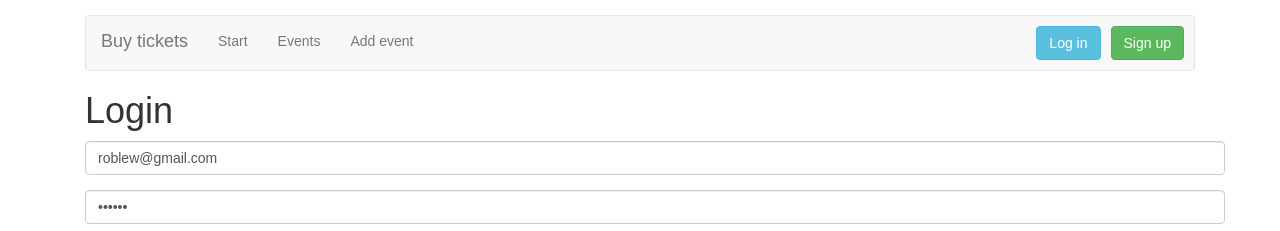
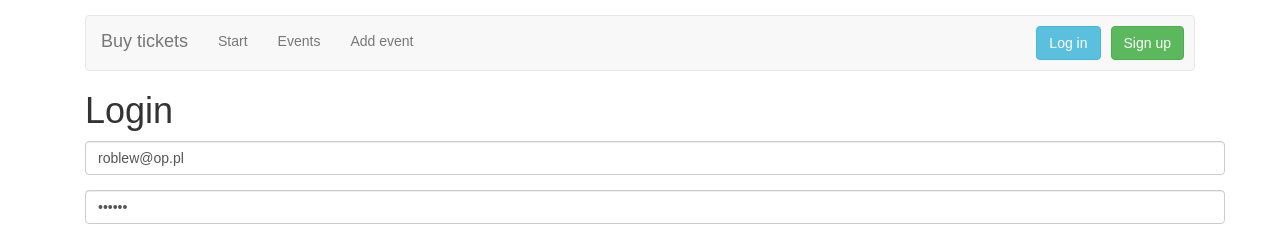
Before and after one commit to kstalega/buy-tickets-fronted, a React (Create React App) app: page /login in a window 1280 px wide. Shown: the top 231 px of the page. Built offline with nearby package versions, Linux system fonts and the light colour scheme.

Commit message:
More addapting changes of API...

```diff
--- a/src/scenes/Login/Login.jsx
+++ b/src/scenes/Login/Login.jsx
@@ -11,8 +11,8 @@ class Login extends React.Component {
   constructor(props) {
     super(props);
     this.state = {
-      login: 'roblew@gmail.com',
-      password: 'HASLO8',
+      login: 'roblew@op.pl',
+      password: 'HASLO1',
       logged: false,
     };
 
@@ -30,6 +30,7 @@ class Login extends React.Component {
   }
 
   successfulLogin(response) {
+    if (response.Success) {
       const idToken = response.Result;
       setIdToken(idToken);
 
@@ -41,11 +42,12 @@ class Login extends React.Component {
 
       this.props.userLogged();
     }
+  }
 
   tryToLogin() {
     jQuery.ajax({
       type: 'POST',
-      url: `http://microservice.azurewebsites.net/api/Authentication/${this.state.login}/${this.state.password}`,
+      url: `http://usersmicroservice.azurewebsites.net/api/Authentication/${this.state.login}/${this.state.password}`,
       data: {
         login: 'test',
       },
--- a/src/services/AuthService.js
+++ b/src/services/AuthService.js
@@ -50,7 +50,6 @@ function isTokenExpired(token) {
   return expirationDate < new Date();
 }
 
-
 export function getUserInfo() {
   const idToken = getIdToken();
   const decodedIdToken = decode(idToken);
```
Lines whose indentation alone changed are shown as unchanged.
